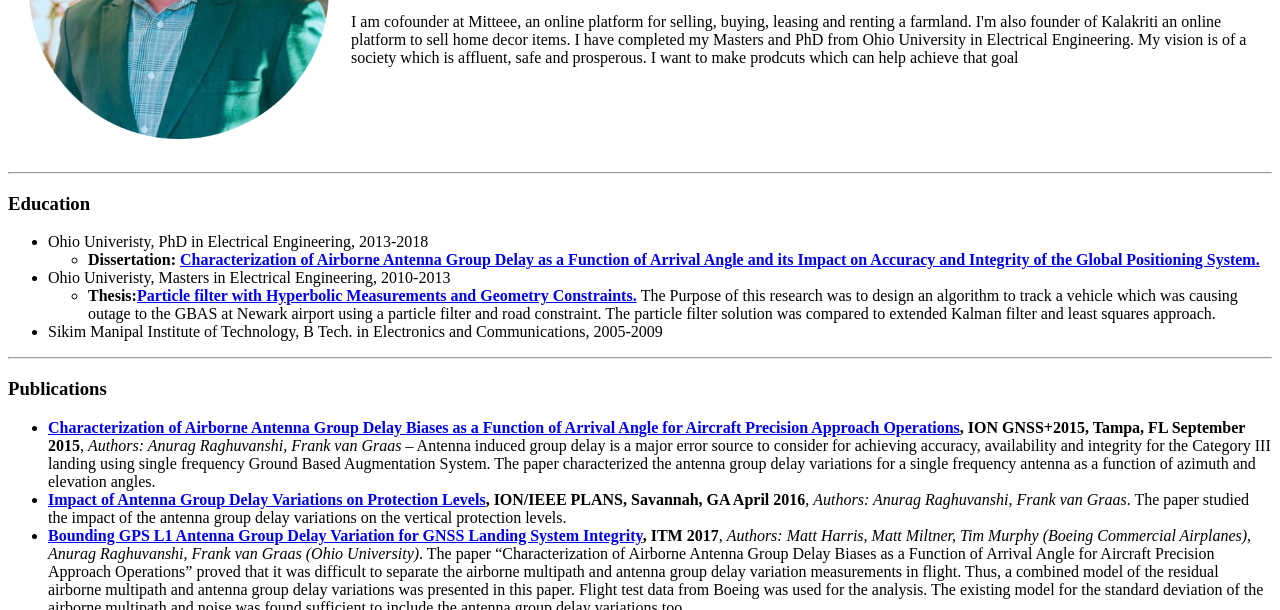
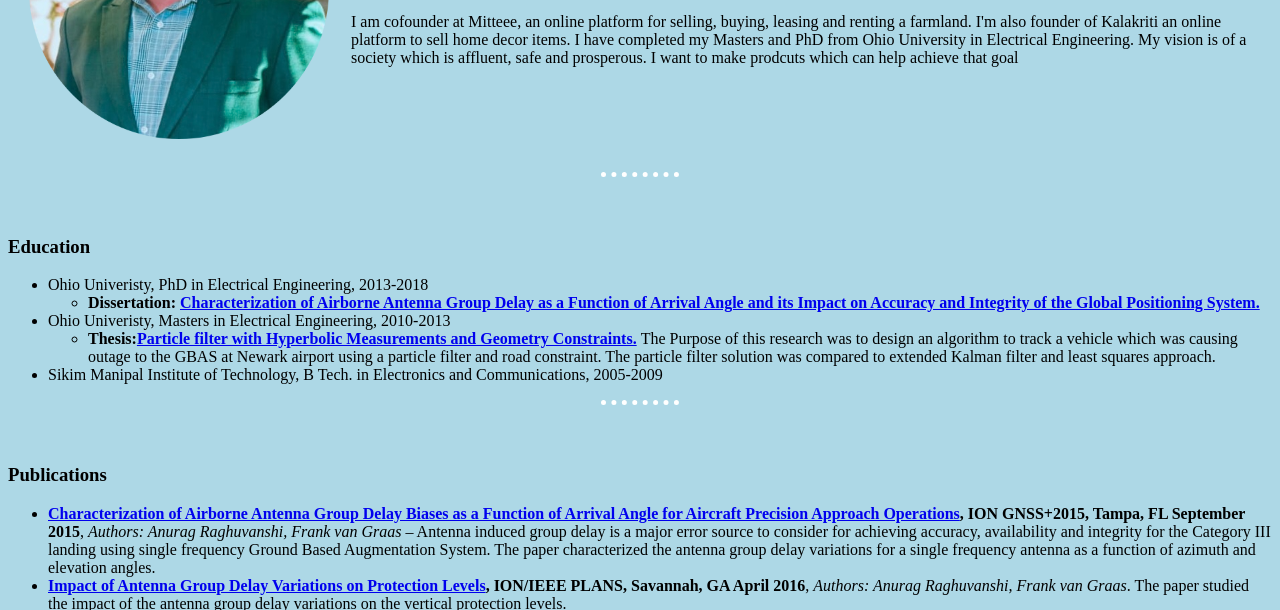
Before and after one commit to anuragraghuvanshi04/cv, a plain HTML site: page index.html in a window 1280 px wide. Shown: the part 190-800 px from the top of the page. Drawn offline with Linux system fonts and the light colour scheme.

Commit message:
Add files via upload

```diff
--- a/index.html
+++ b/index.html
@@ -4,9 +4,29 @@
 <head>
   <meta charset="utf-8">
   <title>Anurag's Personal Site</title>
+
+  <style>
+
+    body{
+      background-color: lightblue;
+    }
+
+    hr{
+      border-color:white;
+      border-style: none;
+      border-top-style: dotted;
+      width: 3%;
+      padding: 20px;
+      border-width: 5px;
+    }
+
+  </style>
+
+
 </head>
 
-<body>
+<body style = "">
+
   <table cellspacing="20">
     <tr>
       <td><img src="Anurag1.png" alt="Anurag Profile Picture"></td>
```
